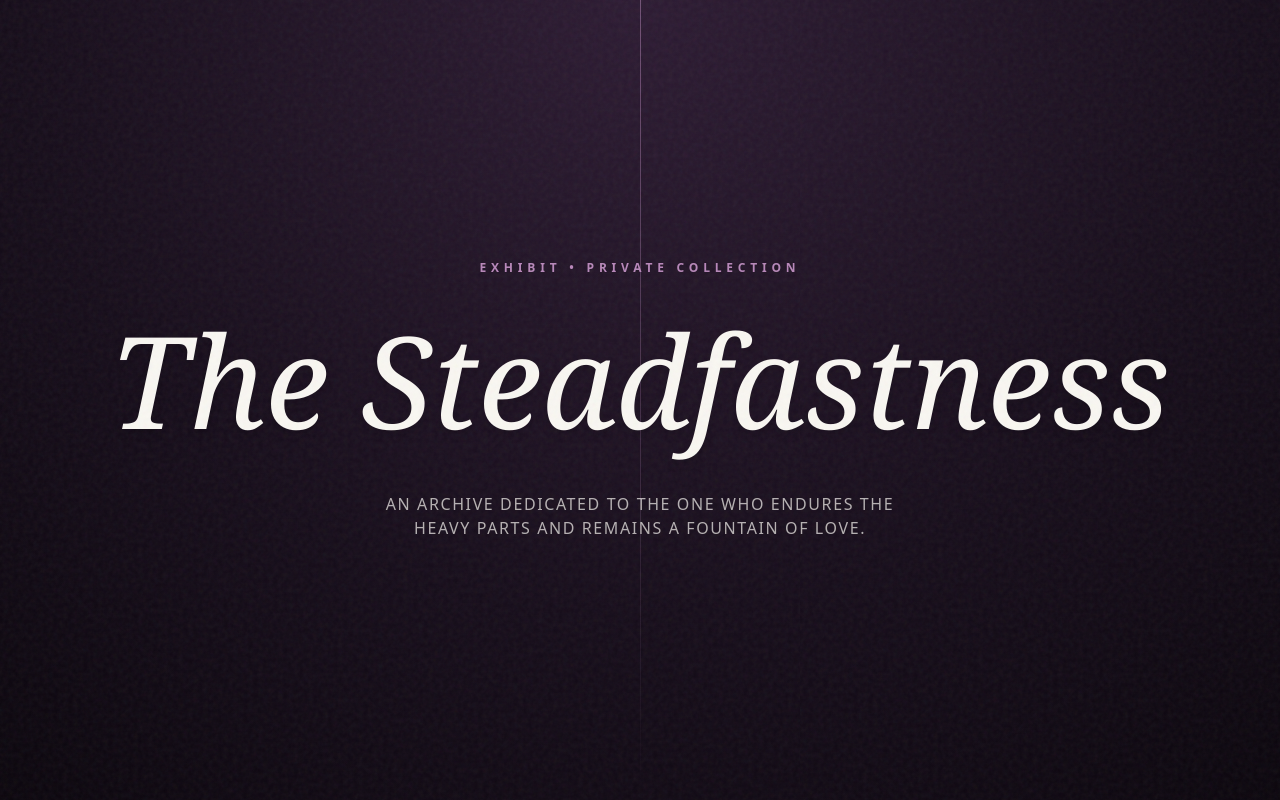
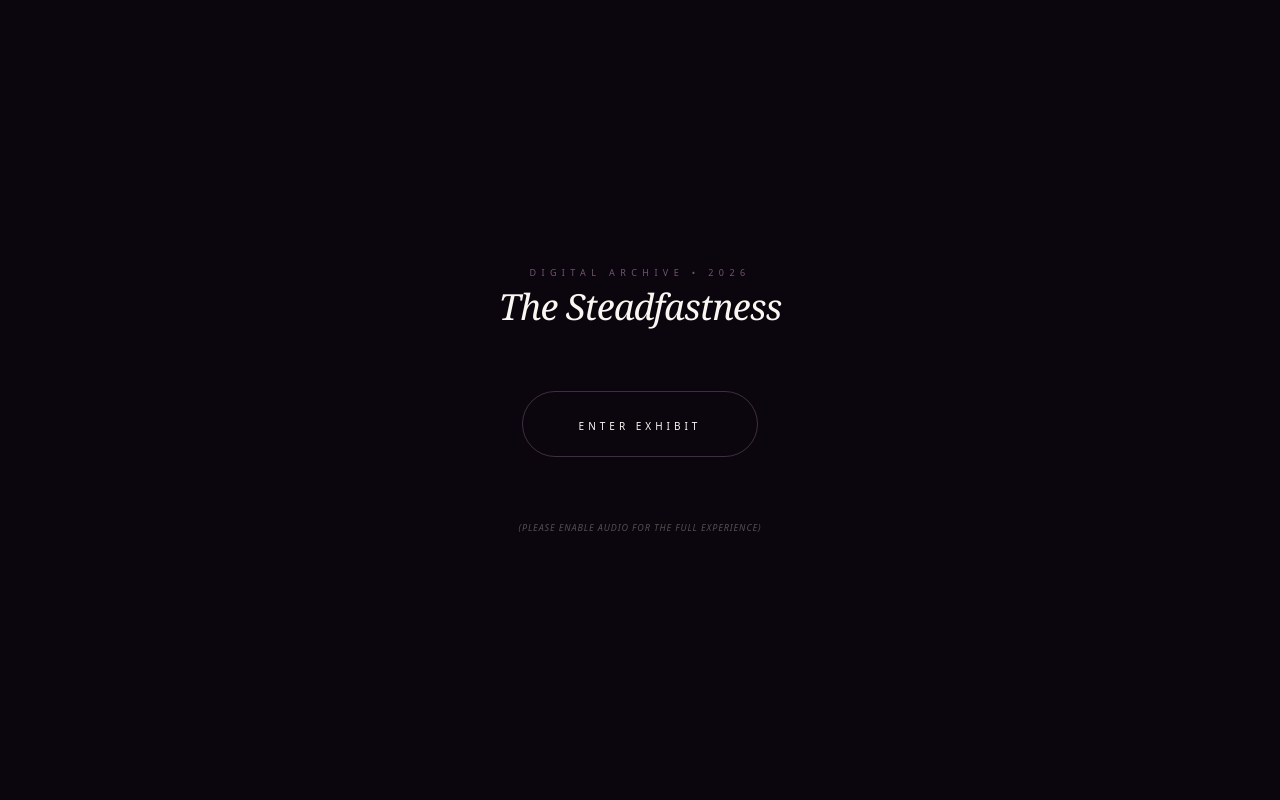
Before and after one commit to zombom/02, a Next.js app: page / in a window 1280 px wide. Shown: the top 800 px of the page. Built offline with nearby package versions, Linux system fonts and the light colour scheme.

Commit message:
Cleaning up Tailwind syntax

```diff
--- a/src/app/page.js
+++ b/src/app/page.js
@@ -1,107 +1,193 @@
 "use client";
-import { motion } from "framer-motion";
+import { useState, useRef } from "react";
+import { motion, AnimatePresence } from "framer-motion";
 
 export default function Museum() {
+  const [hasEntered, setHasEntered] = useState(false);
+  const audioRef = useRef(null);
+
+  const handleEnter = () => {
+    setHasEntered(true);
+    if (audioRef.current) {
+      audioRef.current.volume = 0.3;
+      audioRef.current.play().catch(e => console.log("Audio play failed:", e));
+    }
+  };
+
   return (
-    <main className="min-h-screen w-full selection:bg-[#F9F7F2] selection:text-[#160D1A]">
+    <main className="min-h-screen w-full selection:bg-[#F9F7F2] selection:text-[#160D1A] bg-[#0B060D] overflow-x-hidden">
 
-      {/* 1. THE FOYER (HERO) */}
-      <section className="relative h-screen w-full flex flex-col items-center justify-center overflow-hidden px-6">
+      {/* 1. THE ENTRY SCREEN */}
+      <AnimatePresence>
+        {!hasEntered && (
+          <motion.div
+            initial={{ opacity: 1 }}
+            exit={{ opacity: 0, scale: 1.05 }}
+            transition={{ duration: 1.5, ease: [0.22, 1, 0.36, 1] }}
+            className="fixed inset-0 z-100 flex flex-col items-center justify-center bg-[#0B060D] px-6 text-center"
+          >
             <motion.div
               initial={{ opacity: 0, y: 30 }}
               animate={{ opacity: 1, y: 0 }}
-          transition={{ duration: 1.5, ease: [0.22, 1, 0.36, 1] }}
-          className="text-center z-10 flex flex-col items-center"
+              transition={{ delay: 0.3, duration: 1.2 }}
+              className="space-y-16"
             >
-          <span className="uppercase tracking-[0.4em] text-xs text-[#B888BA] font-semibold mb-6 block">
+              <div className="space-y-4">
+                <span className="uppercase tracking-[0.6em] text-[9px] text-[#B888BA]/60 block mb-2">
+                  Digital Archive • 2026
+                </span>
+                <h2 className="text-[#F9F7F2] font-serif italic text-3xl md:text-4xl tracking-tight font-light">
+                  The Steadfastness
+                </h2>
+              </div>
+
+              <button
+                onClick={handleEnter}
+                className="group relative px-14 py-5 overflow-hidden rounded-full border border-[#B888BA]/30 hover:border-[#B888BA] transition-all duration-700 active:scale-95"
+              >
+                <span className="relative z-10 text-[#F9F7F2] uppercase tracking-[0.4em] text-[10px] transition-colors group-hover:text-[#0B060D] font-medium">
+                  Enter Exhibit
+                </span>
+                <motion.div
+                  className="absolute inset-0 bg-[#B888BA] translate-y-full group-hover:translate-y-0 transition-transform duration-500 ease-out"
+                />
+              </button>
+
+              <p className="text-[#F9F7F2]/30 text-[9px] uppercase tracking-widest italic">
+                (Please enable audio for the full experience)
+              </p>
+            </motion.div>
+          </motion.div>
+        )}
+      </AnimatePresence>
+
+      {/* 2. BACKGROUND AUDIO */}
+      <audio ref={audioRef} loop src="/bg-music.mp3"></audio>
+
+      {/* 3. THE MUSEUM CONTENT */}
+      <motion.div
+        animate={{ opacity: hasEntered ? 1 : 0 }}
+        transition={{ duration: 2.5, ease: "easeOut" }}
+        className={hasEntered ? "pointer-events-auto" : "pointer-events-none"}
+      >
+
+        {/* HERO SECTION */}
+        <section className="relative h-[110vh] w-full flex flex-col items-center justify-center px-6">
+          <motion.div
+            initial={false}
+            animate={hasEntered ? { opacity: 1, y: 0 } : { opacity: 0, y: 50 }}
+            transition={{ duration: 2, delay: 0.5 }}
+            className="text-center z-10"
+          >
+            <span className="uppercase tracking-[0.4em] text-xs text-[#B888BA] font-semibold mb-8 block">
               Exhibit • Private Collection
             </span>
-          <h1 className="text-6xl md:text-8xl lg:text-9xl font-serif text-[#F9F7F2] italic leading-tight drop-shadow-lg">
+            <h1 className="text-6xl md:text-8xl lg:text-9xl font-serif text-[#F9F7F2] italic leading-tight drop-shadow-2xl">
               The Steadfastness
             </h1>
-          <p className="mt-8 text-sm md:text-base font-light tracking-widest text-[#F9F7F2]/70 max-w-lg text-center uppercase">
+            <p className="mt-12 text-xs md:text-sm font-light tracking-[0.3em] text-[#F9F7F2]/50 max-w-xl mx-auto uppercase leading-loose">
               An archive dedicated to the one who endures the heavy parts and remains a fountain of love.
             </p>
           </motion.div>
-
-        <motion.div
-          animate={{ height: ["0%", "100%"] }}
-          transition={{ duration: 2, ease: "easeInOut", delay: 1 }}
-          className="absolute bottom-0 w-px h-32 bg-linear-to-b from-[#B888BA]/50 to-transparent"
-        />
+          <div className="absolute bottom-12 w-px h-24 bg-linear-to-b from-[#B888BA]/50 to-transparent" />
         </section>
 
-      {/* 2. THE GALLERY */}
-      <section className="w-full max-w-6xl mx-auto px-6 py-32 space-y-40">
+        {/* GALLERY SECTION */}
+        <section className="w-full max-w-6xl mx-auto px-6 py-40 space-y-56">
 
-        {/* Gallery Item 1 */}
-        <div className="flex flex-col md:flex-row items-center gap-12 md:gap-24">
+          <div className="flex flex-col md:flex-row items-center gap-16 md:gap-32">
             <motion.div
-            initial={{ opacity: 0, x: -50 }}
+              initial={{ opacity: 0, x: -40 }}
               whileInView={{ opacity: 1, x: 0 }}
               viewport={{ once: true, margin: "-100px" }}
-            transition={{ duration: 1.2 }}
-            className="w-full md:w-1/2 aspect-4/5 bg-gray-900 relative overflow-hidden ring-1 ring-[#F9F7F2]/10"
+              transition={{ duration: 1.5 }}
+              className="w-full md:w-1/2 aspect-4/5 bg-[#160D1A] relative overflow-hidden ring-1 ring-[#F9F7F2]/5 shadow-2xl"
             >
               <img
-              src="/pic1.jpeg"
-              alt="Metaphor for a fountain"
-              className="object-cover w-full h-full grayscale opacity-60 hover:grayscale-0 hover:opacity-100 transition-all duration-1000"
+                src="/pic1.jpg"
+                alt="First Exhibit"
+                className="object-cover w-full h-full grayscale opacity-40 hover:grayscale-0 hover:opacity-100 transition-all duration-1500 scale-105 hover:scale-100"
               />
             </motion.div>
-          <div className="w-full md:w-1/2 space-y-6">
-            <span className="text-[#B888BA] text-sm uppercase tracking-[0.2em]">The Enduring Force</span>
-            <h2 className="text-4xl md:text-5xl font-serif italic text-[#F9F7F2]">Grace Under Pressure</h2>
-            <p className="text-lg leading-relaxed text-[#F9F7F2]/70 font-light">
-              "Why do you doubt yourself hah, you are the one who stood strong against the bad people, ones who try to torment you you backfired at them and knowing yourself for 20+ years don't doubt yourself because of a nobody like me, whatever I said, that was my past. I am not that anymore. I praise and look up to you for problems, you shouldn't feel weak bcz of anything. Stay strong. You're the best."
+            <div className="w-full md:w-1/2 space-y-8">
+              <span className="text-[#B888BA] text-xs uppercase tracking-[0.3em] opacity-70">The Enduring Force</span>
+              <h2 className="text-4xl md:text-5xl font-serif italic text-[#F9F7F2] font-light">Grace Under Pressure</h2>
+              <p className="text-lg leading-relaxed text-[#F9F7F2]/60 font-light italic">
+                {"Why do you doubt yourself? You are the one who stood strong against those who tried to torment you. Knowing yourself for 20+ years, do not doubt yourself. Whatever I said was my past; I am not that anymore. I praise and look up to you. Stay strong. You are the best."}
               </p>
             </div>
           </div>
 
-        {/* Gallery Item 2 */}
-        <div className="flex flex-col md:flex-row-reverse items-center gap-12 md:gap-24">
+          <div className="flex flex-col md:flex-row-reverse items-center gap-16 md:gap-32">
             <motion.div
-            initial={{ opacity: 0, x: 50 }}
+              initial={{ opacity: 0, x: 40 }}
               whileInView={{ opacity: 1, x: 0 }}
               viewport={{ once: true, margin: "-100px" }}
-            transition={{ duration: 1.2 }}
-            className="w-full md:w-1/2 aspect-square bg-gray-900 relative overflow-hidden ring-1 ring-[#F9F7F2]/10"
+              transition={{ duration: 1.5 }}
+              className="w-full md:w-1/2 aspect-square bg-[#160D1A] relative overflow-hidden ring-1 ring-[#F9F7F2]/5 shadow-2xl"
             >
               <img
-              src="/pic2.jpeg"
-              alt="Metaphor for mature strength"
-              className="object-cover w-full h-full grayscale opacity-60 hover:grayscale-0 hover:opacity-100 transition-all duration-1000"
+                src="/pic2.jpg"
+                alt="Second Exhibit"
+                className="object-cover w-full h-full grayscale opacity-40 hover:grayscale-0 hover:opacity-100 transition-all duration-1500 scale-105 hover:scale-100"
               />
             </motion.div>
-          <div className="w-full md:w-1/2 space-y-6">
-            <span className="text-[#B888BA] text-sm uppercase tracking-[0.2em]">The Silent Support</span>
-            <h2 className="text-4xl md:text-5xl font-serif italic text-[#F9F7F2]">Invisible Architecture</h2>
-            <p className="text-lg leading-relaxed text-[#F9F7F2]/70 font-light">
-              "To be considerate is to see the invisible. To be mature is to hold the heavy. You always supported and took care, I failed at that, but I failed and I am not failing again. Take care and have a good Day."
+            <div className="w-full md:w-1/2 space-y-8 text-left md:text-right">
+              <span className="text-[#B888BA] text-xs uppercase tracking-[0.3em] opacity-70">The Silent Support</span>
+              <h2 className="text-4xl md:text-5xl font-serif italic text-[#F9F7F2] font-light">Invisible Architecture</h2>
+              <p className="text-lg leading-relaxed text-[#F9F7F2]/60 font-light italic">
+                {"To be considerate is to see the invisible. To be mature is to hold the heavy. You always supported and took care; I failed at that, but I will not fail again. Take care and have a good day."}
               </p>
             </div>
           </div>
+
         </section>
 
-      {/* 3. THE CURATOR'S NOTE */}
-      <section className="w-full min-h-[70vh] flex flex-col items-center justify-center px-6 py-24 bg-[#0B060D] text-[#F9F7F2]">
+        {/* CURATOR'S NOTE */}
+        <section className="w-full min-h-screen flex flex-col items-center justify-center px-6 py-40 bg-linear-to-b from-transparent to-[#050306]">
           <motion.div
-          initial={{ opacity: 0, y: 30 }}
+            initial={{ opacity: 0, y: 40 }}
             whileInView={{ opacity: 1, y: 0 }}
             viewport={{ once: true }}
-          transition={{ duration: 1 }}
-          className="max-w-2xl text-center space-y-12"
+            transition={{ duration: 1.5 }}
+            className="max-w-3xl text-center space-y-16"
           >
-          <span className="uppercase tracking-[0.3em] text-xs text-[#B888BA]">Curator's Note</span>
-          <p className="text-2xl md:text-4xl font-serif italic leading-relaxed text-[#F9F7F2]/90">
-            "Some people are anchors; they keep you in place. You are a fountain; you keep us moving, even when the water is heavy. I see it, and I am grateful for it."
+            <span className="uppercase tracking-[0.5em] text-[10px] text-[#B888BA]">Final Installation</span>
+            <p className="text-3xl md:text-5xl font-serif italic leading-[1.6] text-[#F9F7F2]/90 font-light">
+              Some people are anchors; they keep you in place. You are a fountain; you keep us moving, even when the water is heavy. I see it, and I am grateful for it.
             </p>
-          <p className="text-sm md:text-base font-light tracking-wide text-[#B888BA]/70 italic mt-4">
+
+            <div className="pt-10 space-y-4">
+              <p className="text-[10px] font-light tracking-[0.3em] text-[#B888BA]/40 uppercase italic">
                 (Pics or koi thi nhi mere pas sadly...)
               </p>
-          <div className="w-12 h-px bg-[#B888BA] mx-auto mt-12"></div>
+              <div className="w-16 h-px bg-linear-to-r from-transparent via-[#B888BA]/30 to-transparent mx-auto"></div>
+            </div>
           </motion.div>
         </section>
+
+      </motion.div>
+
+      {/* AUDIO TOGGLE */}
+      <AnimatePresence>
+        {hasEntered && (
+          <motion.div
+            initial={{ opacity: 0 }}
+            animate={{ opacity: 1 }}
+            className="fixed bottom-8 left-1/2 -translate-x-1/2 z-50"
+          >
+            <button
+              onClick={() => {
+                if (audioRef.current.paused) audioRef.current.play();
+                else audioRef.current.pause();
+              }}
+              className="px-6 py-2 bg-[#160D1A]/40 backdrop-blur-xl border border-[#B888BA]/10 rounded-full text-[9px] uppercase tracking-[0.4em] text-[#B888BA] hover:text-[#F9F7F2] hover:border-[#B888BA]/40 transition-all duration-500 shadow-xl"
+            >
+              Toggle Ambient Audio
+            </button>
+          </motion.div>
+        )}
+      </AnimatePresence>
 
     </main>
   );
```
Also changed, not shown: 1 other file (tests, documents, lock files or other folders). Lines whose indentation alone changed are shown as unchanged.
